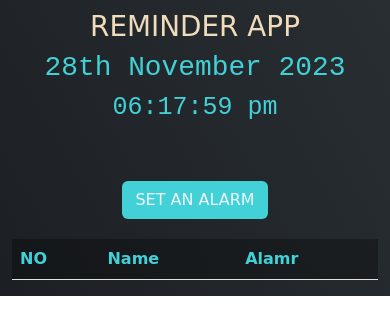
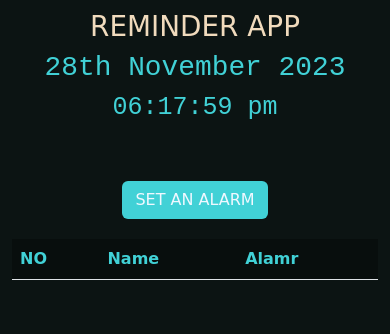
Before and after one commit to Muhammadahmed2001/Alarm-app, a plain HTML site: page index.html in a window 390 px wide. Drawn offline with nearby package versions, Linux system fonts and the light colour scheme; some packages are replaced by stand-ins of ours; a script that the page names is missing.

Commit message:
change media query

```diff
--- a/style.css
+++ b/style.css
@@ -8,10 +8,11 @@ body {
 }
 @media only screen and (max-width: 1210px) {
   body {
-    background-image: linear-gradient(60deg, #1c2024 0%, #292e33 100%);
+    background-color: rgb(12, 20, 19) !important;
     background-repeat: no-repeat;
     background-size: cover;
     height: 100% !important;
+    background: none;
   }
 }
 
@@ -41,7 +42,7 @@ body {
   justify-content: center;
   font-family: monospace !important;
 }
-@media only screen and (max-width: 410px) {
+@media only screen and (max-width: 430px) {
    #time{
     font-size: 25px;
    }
```
